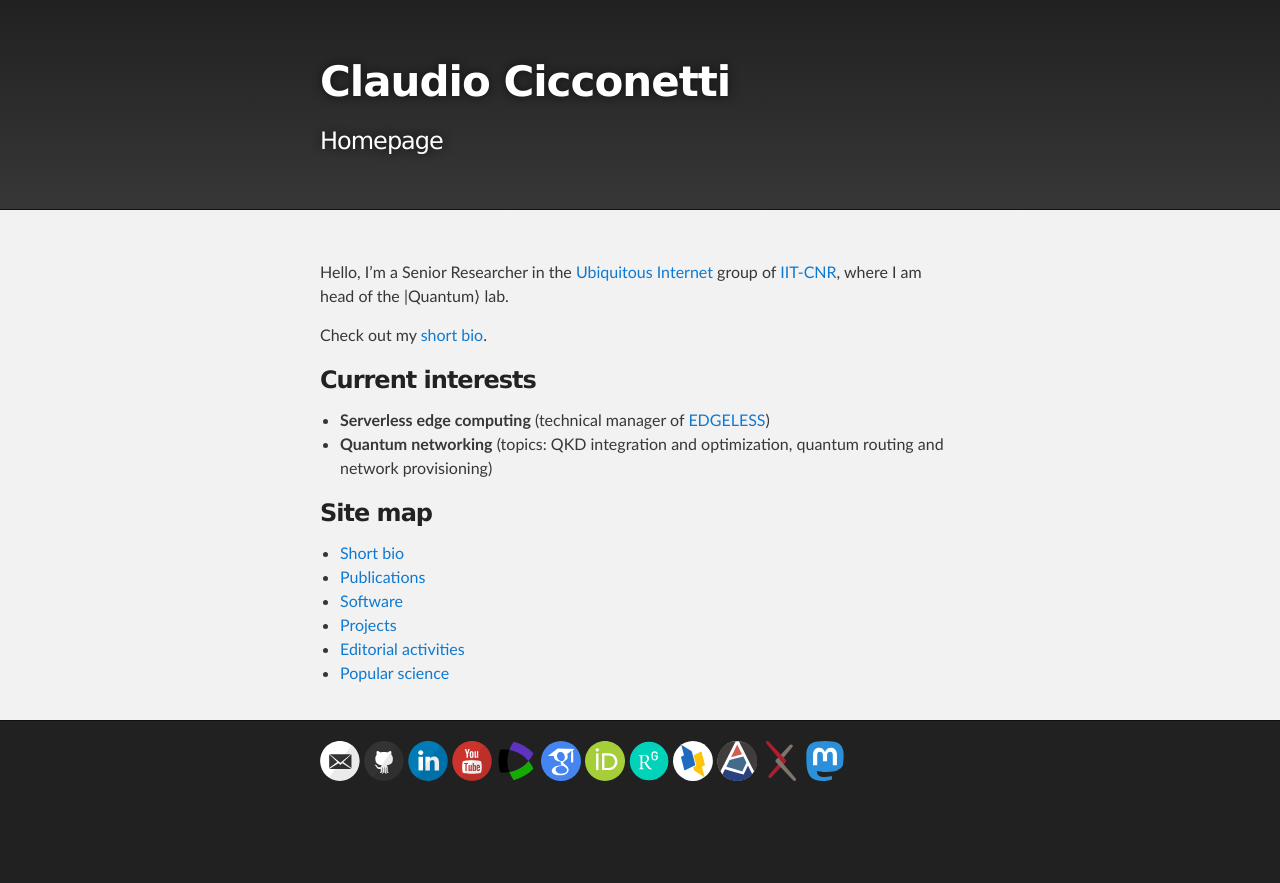
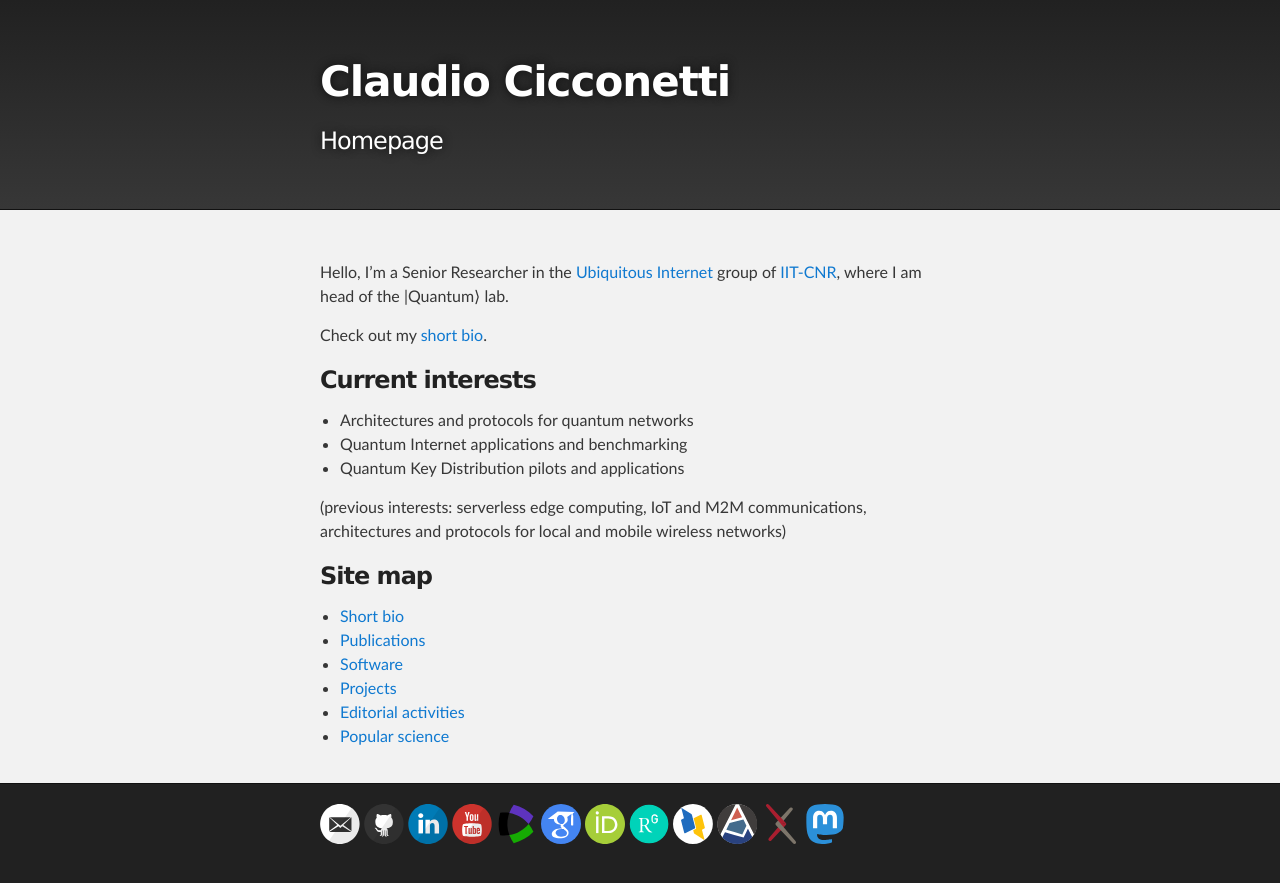
Before and after one commit to ccicconetti/ccicconetti.github.io, a Jekyll site: the page built from index.md, in a window 1280 px wide. Shown: the top 883 px of the page. Built offline with Jekyll 4.4.1, drawn with Linux system fonts in a browser that asks for light colours.

```diff
--- a/index.md
+++ b/index.md
@@ -9,8 +9,11 @@ Check out my [short bio](bio.md).
 
 ### Current interests
 
-- **Serverless edge computing** (technical manager of [EDGELESS](https://edgeless-project.eu/))
-- **Quantum networking** (topics: QKD integration and optimization, quantum routing and network provisioning)
+- Architectures and protocols for quantum networks
+- Quantum Internet applications and benchmarking
+- Quantum Key Distribution pilots and applications
+
+(previous interests: serverless edge computing, IoT and M2M communications, architectures and protocols for local and mobile wireless networks)
 
 ### Site map
 
```
Also changed, not shown: publications.md (+1 -1 lines), software.md (+44 -33 lines).
